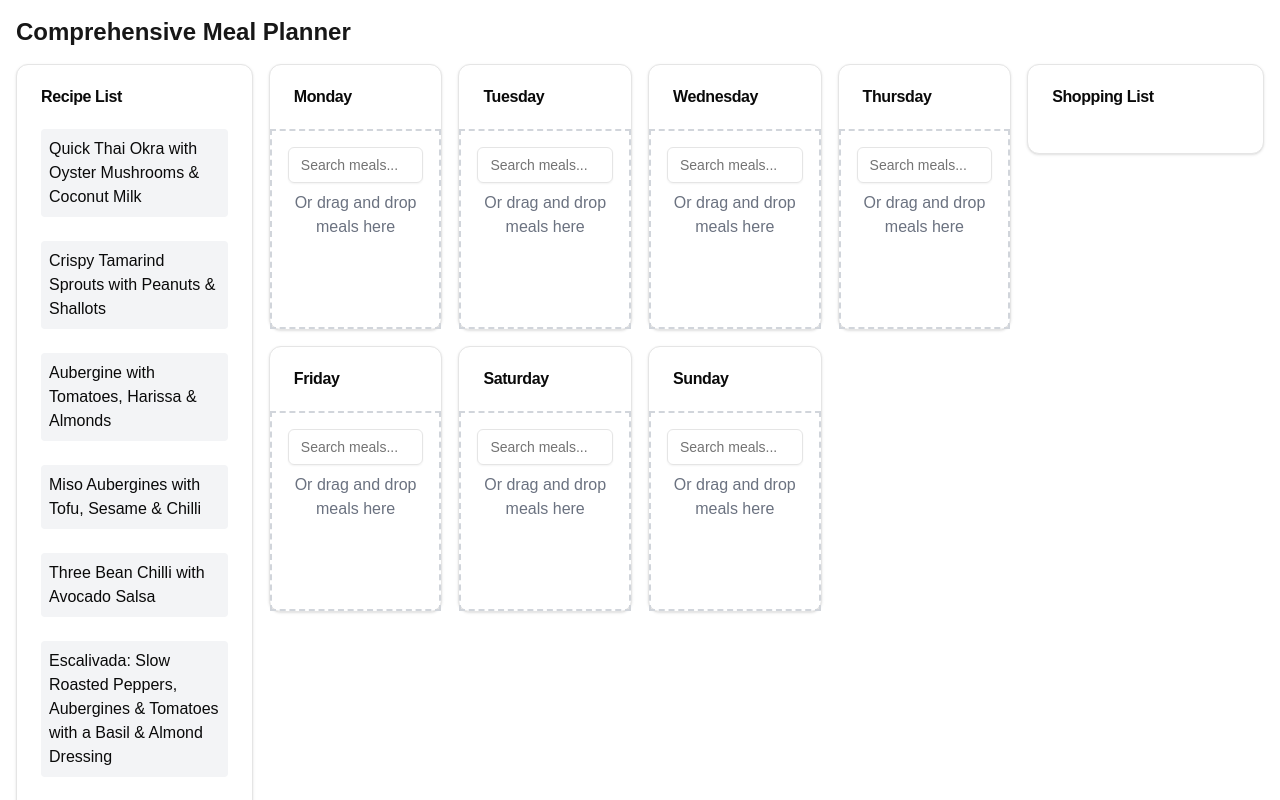
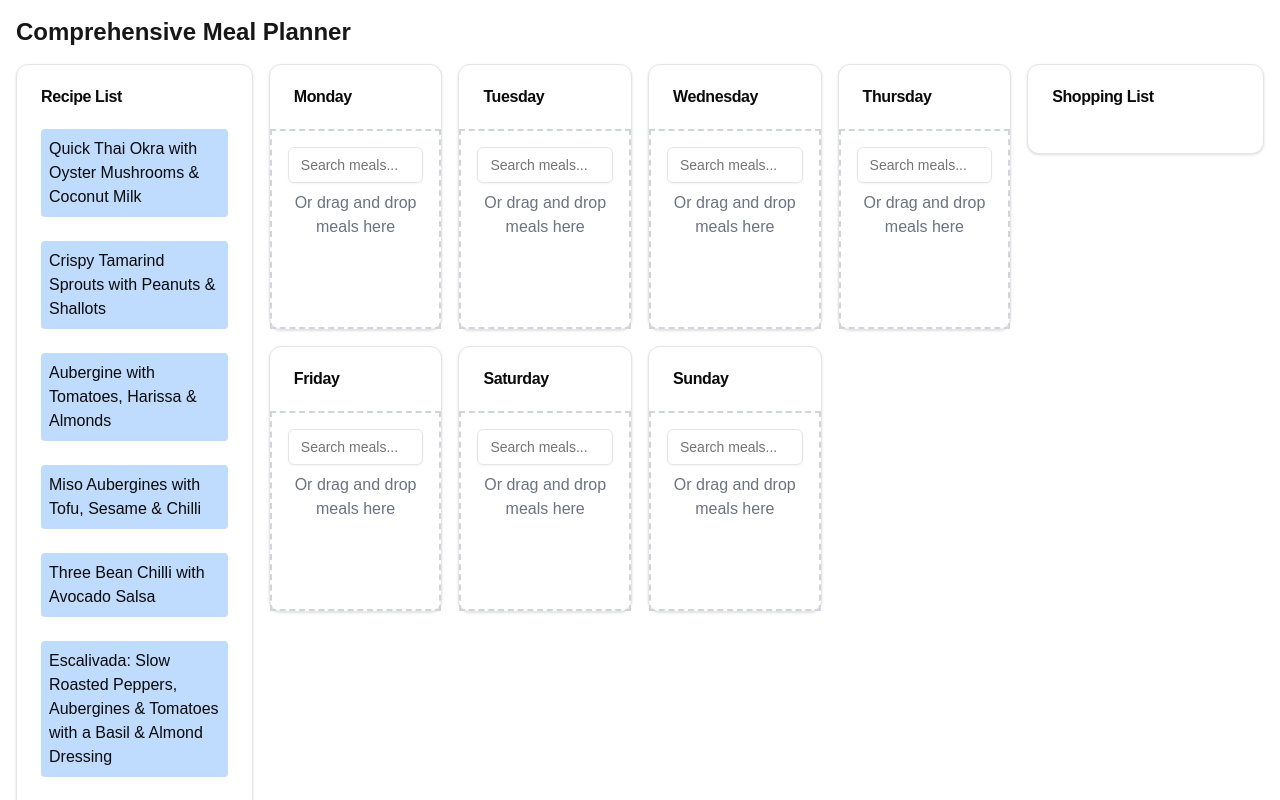
Before and after one commit to kerspoon/meal-planner, a Next.js app: page / in a window 1280 px wide. Shown: the top 800 px of the page. Built offline with nearby package versions, Linux system fonts and the light colour scheme.

Commit message:
fix colours

```diff
--- a/app/DayPlanner.tsx
+++ b/app/DayPlanner.tsx
@@ -41,7 +41,7 @@ export const DayPlanner = ({ day, meals, setMeals }: {day: DaysOfWeek, meals: We
       >
         <AutocompleteMeal day={day} meals={meals} setMeals={setMeals} />
         {meals[day]?.map((meal, index: number) => (
-          <div key={index} className={`flex justify-between items-center mb-2 mt-2 p-2 bg-gray-100 rounded ${mealColors[meal.type]}`}>
+          <div key={index} className={`flex justify-between items-center mb-2 mt-2 p-2 rounded ${mealColors[meal.type]}`}>
             <span>{meal.name}</span>
             <div>
               <Button variant="ghost" size="sm" onClick={() => removeMeal(index)}>x</Button>
--- a/app/RecipeList.tsx
+++ b/app/RecipeList.tsx
@@ -1,25 +1,30 @@
 
 import recipes from "@/lib/recipes";
-import { mealColors } from "@/lib/types";
+import { mealColors, Recipe } from "@/lib/types";
 
 
 export const RecipeList = () => {
+  return (
+    <div className="grid grid-cols-1 gap-4">
+      {recipes.map(RenderRecipe)}
+    </div>
+  );
+};
+
+const RenderRecipe = (recipe: Recipe) => {
+
   const onDragStart = (e: React.DragEvent<HTMLDivElement>, recipeId: number) => {
     e.dataTransfer.setData('recipeId', recipeId.toString());
   };
 
   return (
-    <div className="grid grid-cols-1 gap-4">
-      {recipes.map(recipe => (
     <div
       key={recipe.id}
       draggable
       onDragStart={(e) => onDragStart(e, recipe.id)}
-            className={`mb-2 p-2 bg-gray-100 rounded cursor-move ${mealColors[recipe.type]}`}
+      className={`mb-2 p-2 rounded cursor-move ${mealColors[recipe.type]}`}
     >
       {recipe.name}
     </div>
-      ))}
-    </div>
-  );
+  )
 };
--- a/app/page.tsx
+++ b/app/page.tsx
@@ -6,13 +6,6 @@ import { DaysOfWeek, WeekMeals } from "@/lib/types";
 import { ShoppingList } from '@/app/ShoppingList';
 import { RecipeList } from '@/app/RecipeList';
 import { DayPlanner } from '@/app/DayPlanner';
-
-const _ = {
-  breakfast: 'bg-yellow-200',
-  lunch: 'bg-green-200',
-  dinner: 'bg-blue-200',
-  dessert: 'bg-purple-200'
-};
 
 const daysOfWeek = Object.values(DaysOfWeek);
 
--- a/tailwind.config.ts
+++ b/tailwind.config.ts
@@ -6,6 +6,12 @@ const config: Config = {
 		"./pages/**/*.{js,ts,jsx,tsx,mdx}",
 		"./components/**/*.{js,ts,jsx,tsx,mdx}",
 		"./app/**/*.{js,ts,jsx,tsx,mdx}",
+	],
+	safelist: [
+		'bg-yellow-200',
+		'bg-green-200',
+		'bg-blue-200',
+		'bg-purple-200'
 	],
 	theme: {
 		extend: {
```
Lines whose indentation alone changed are shown as unchanged.
